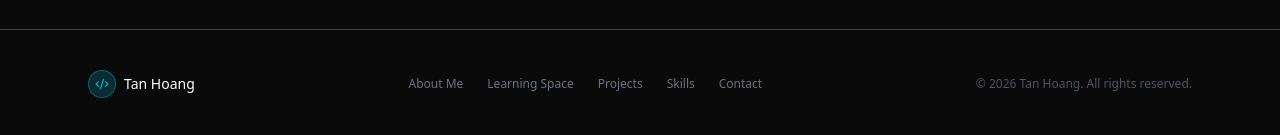
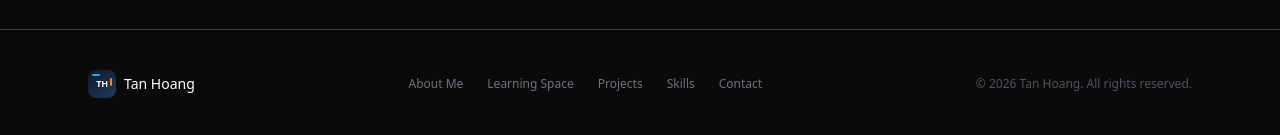
Before and after one commit to tanhoang0803/Portfolio, a Next.js app: page / in a window 1280 px wide. Shown: the part 4281-4416 px from the top of the page. Built offline with nearby package versions, Linux system fonts and the light colour scheme.

Commit message:
feat: update footer logo to TH monogram style matching header

```diff
--- a/src/components/layout/Footer.tsx
+++ b/src/components/layout/Footer.tsx
@@ -1,4 +1,3 @@
-import { Code2 } from "lucide-react";
 import { NAV_LINKS } from "@/constants/navigation";
 
 export default function Footer() {
@@ -8,8 +7,13 @@ export default function Footer() {
         <div className="flex flex-col md:flex-row items-center justify-between gap-6">
           {/* Brand */}
           <div className="flex items-center gap-2">
-            <span className="w-7 h-7 rounded-full bg-[#06b6d4]/20 border border-[#06b6d4]/40 flex items-center justify-center">
-              <Code2 size={14} className="text-[#06b6d4]" />
+            <span
+              className="relative w-7 h-7 rounded-lg overflow-hidden flex items-center justify-center shrink-0"
+              style={{ background: "linear-gradient(135deg, #0f172a 0%, #1e3a5f 100%)" }}
+            >
+              <span className="absolute top-1 left-1 w-2 h-0.5 rounded-full bg-[#06b6d4]" />
+              <span className="absolute right-1 top-2 w-0.5 h-2 rounded-full bg-orange-400" />
+              <span className="text-white font-extrabold text-[9px] tracking-tight">TH</span>
             </span>
             <span className="text-sm font-medium text-white">Tan Hoang</span>
           </div>
```
